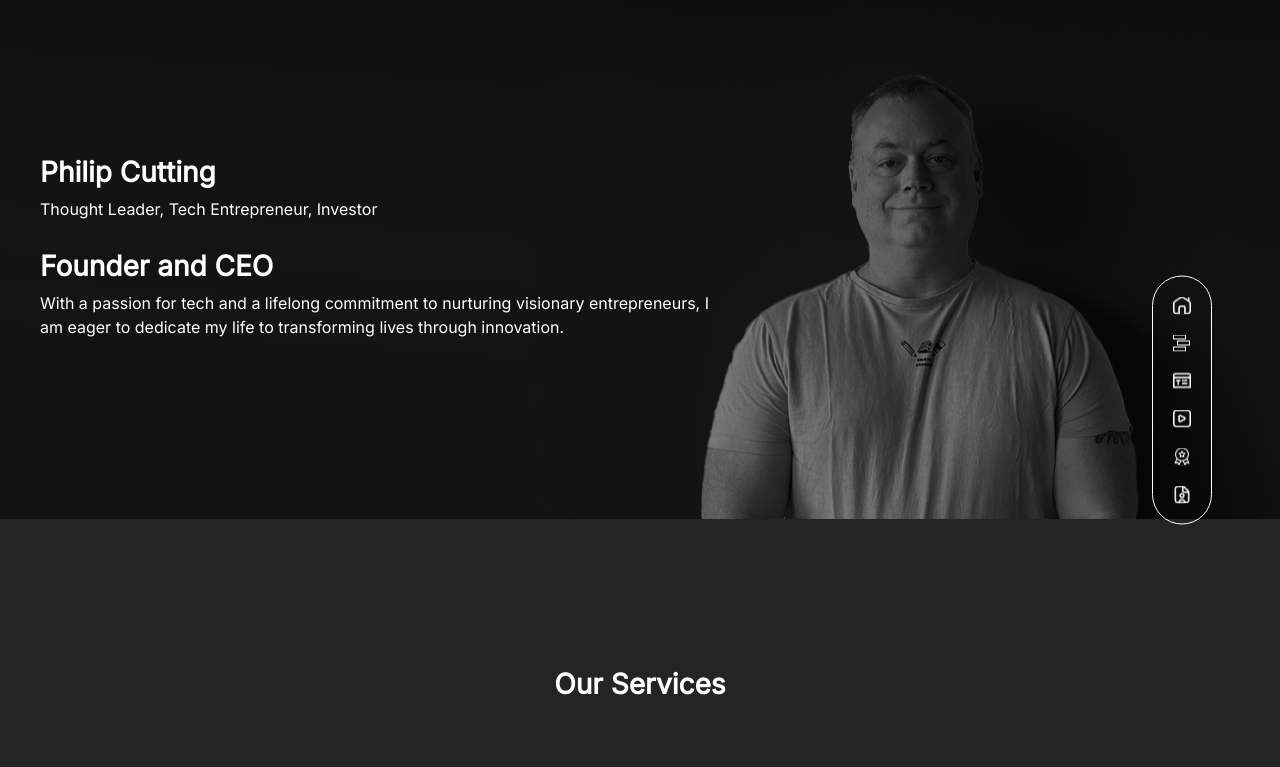
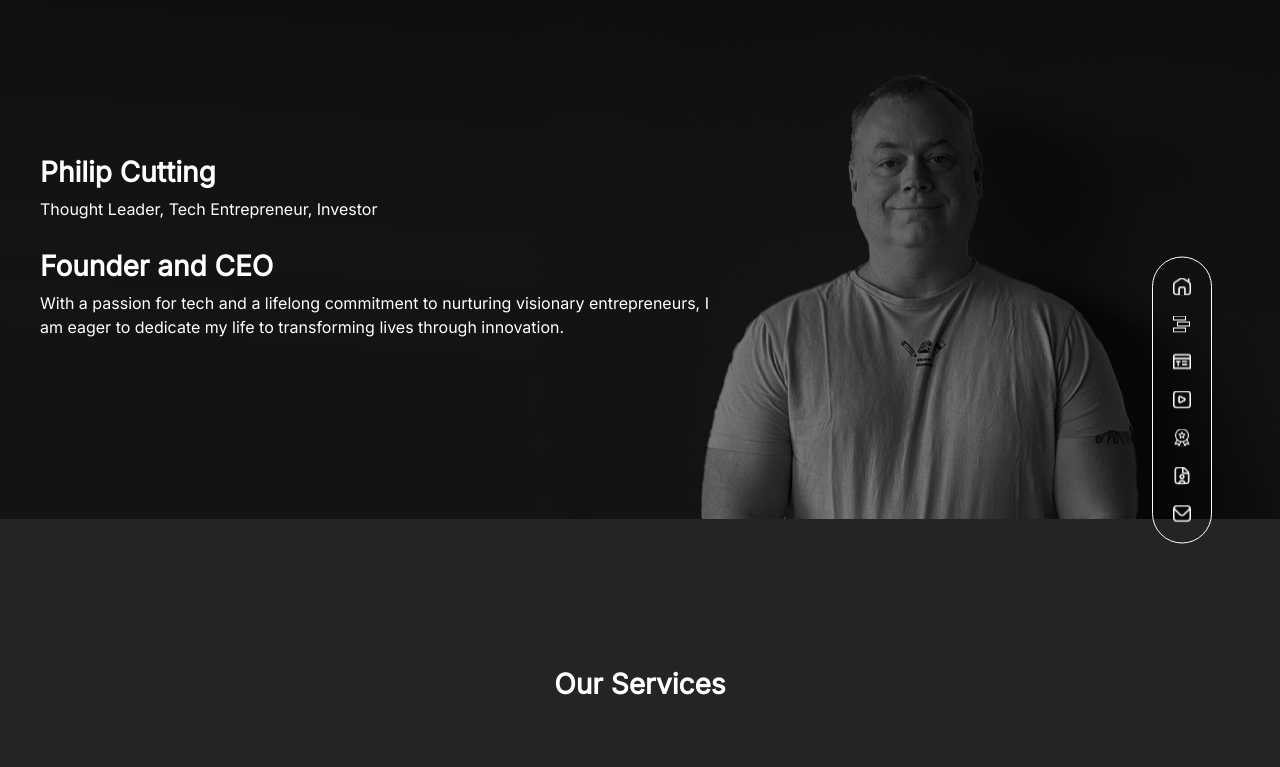
Before and after one commit to Ahtisham8952/portfolio, a Next.js app: page / in a window 1280 px wide. Shown: the top 767 px of the page. Built offline with nearby package versions, Linux system fonts and the light colour scheme.

Commit message:
contact  sidebar

```diff
--- a/src/components/app/Profolio-Main/Index.jsx
+++ b/src/components/app/Profolio-Main/Index.jsx
@@ -17,6 +17,7 @@ export const Philipfolio = () => {
   const featuredVideosRef = useRef(null);
   const awardsRef = useRef(null);
   const testimonialRef = useRef(null);
+  const contactRef = useRef(null);
 
   const [activeSection, setActiveSection] = useState(null);
 
@@ -38,7 +39,7 @@ export const Philipfolio = () => {
         <FeaturedVideos ref={featuredVideosRef} />
         <AwardsSection ref={awardsRef} />
         <TestimonialSection ref={testimonialRef} />
-        <GetinTouch/>
+        <GetinTouch  ref={contactRef}/>
       </Box>
       <Box
 
@@ -85,6 +86,11 @@ export const Philipfolio = () => {
           <Image src={activeSection === testimonialRef ? "/subgreen5.svg" : "/Testimonialicon.svg"} />
         </Box>
         </Tooltip>
+        <Tooltip label="Conatct us" aria-label="Conatct us" placement="left" hasArrow>
+        <Box onClick={() => { scrollToRef(contactRef); handleSetActiveSection(contactRef); }}>
+          <Image src={activeSection === contactRef ? "/conatctgreen.svg" : "/constactwhite.svg"} />
+        </Box>
+        </Tooltip>
       </Box>
     </Box>
   );
```
Also changed, not shown: public/conatctgreen.svg (added), public/constactwhite.svg (added).
